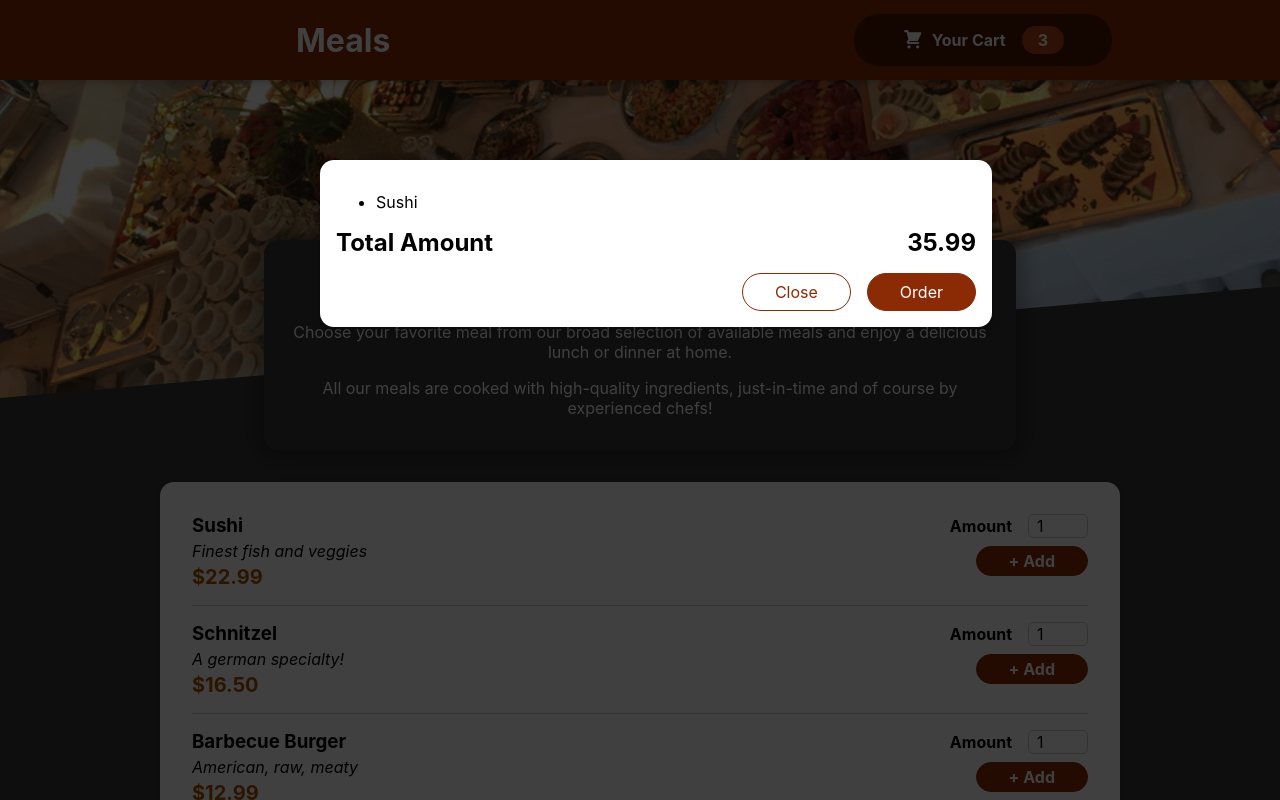
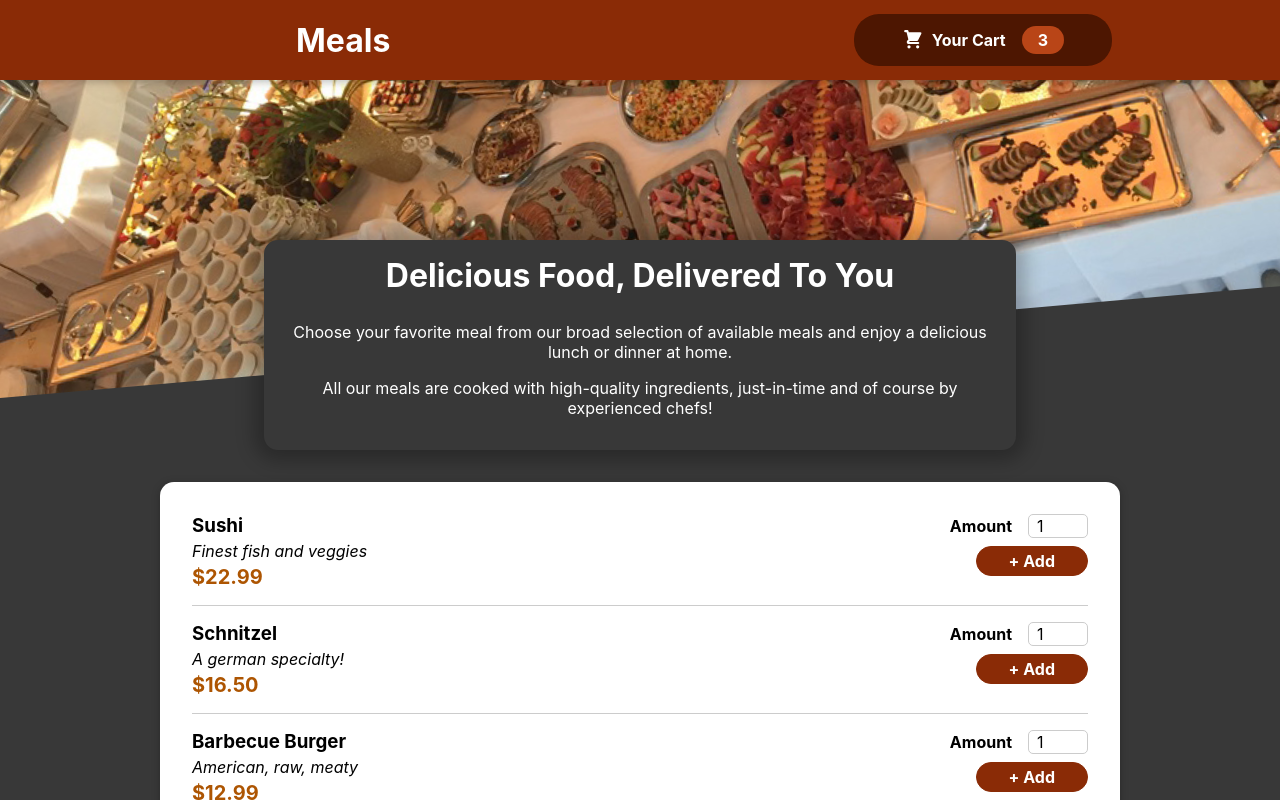
Before and after one commit to gkojunior/food-order-app, a React (Create React App) app: page / in a window 1280 px wide. Shown: the top 800 px of the page. Built offline with nearby package versions, Linux system fonts and the light colour scheme.

Commit message:
Managing cart and Modal State

```diff
--- a/src/App.js
+++ b/src/App.js
@@ -1,14 +1,24 @@
-import { Fragment } from 'react';
+import { Fragment, useState } from 'react';
 
 import Header from './Compnonets/Layout/Header';
 import Meals from './Compnonets/Meals/Meals';
 import Cart from './Compnonets/Cart/Cart';
 
 function App() {
+	const [cartIsShown, setCartIsShown] = useState(false);
+
+	const showCartHandler = () => {
+		setCartIsShown(true);
+	};
+
+	const hideCartHandler = () => {
+		setCartIsShown(false);
+	};
+
 	return (
-    <Fragment>
-      <Cart />
-			<Header />
+		<Fragment>
+      {cartIsShown && <Cart onClose={hideCartHandler}/>}
+      <Header onShowCart={showCartHandler} />
 			<main>
 				<Meals />
 			</main>
--- a/src/Compnonets/Cart/Cart.js
+++ b/src/Compnonets/Cart/Cart.js
@@ -1,7 +1,7 @@
 import Modal from '../UI/Modal';
 import classes from './Cart.module.css';
 
-export default function Cart({}) {
+export default function Cart({onClose}) {
 	const cartitems = (
 		<ul className={['cart-items']}>
 			{[{ id: 'c1', name: 'Sushi', amount: 2, price: 12.99 }].map((item) => (
@@ -11,14 +11,14 @@
 	);
 
 	return (
-		<Modal>
+		<Modal onClose={onClose}>
 			{cartitems}
 			<div className={classes.total}>
 				<span>Total Amount</span>
 				<span>35.99</span>
 			</div>
 			<div className={classes.actions}>
-				<button className={classes['button--alt']}>Close</button>
+				<button className={classes['button--alt']} onClick={onClose}>Close</button>
 				<button className={classes.button}>Order</button>
 			</div>
 		</Modal>
--- a/src/Compnonets/Layout/Header.js
+++ b/src/Compnonets/Layout/Header.js
@@ -4,12 +4,12 @@
 import mealsImages from '../../assets/meals.jpeg';
 import classes from './Header.module.css';
 
-export default function Header() {
+export default function Header({ onShowCart }) {
 	return (
 		<Fragment>
 			<header className={classes.header}>
 				<h1>Meals</h1>
-				<HeaderCartButton />
+				<HeaderCartButton onClick={onShowCart} />
 			</header>
 			<div className={classes['main-image']}>
 				<img src={mealsImages} alt='Table full of food' />
--- a/src/Compnonets/Layout/HeaderCartButton.js
+++ b/src/Compnonets/Layout/HeaderCartButton.js
@@ -1,9 +1,9 @@
 import CartIcon from '../Cart/CartIcon';
 import classes from './HeaderCartButton.module.css'
 
-export default function HeaderCartButton() {
+export default function HeaderCartButton({onClick}) {
 	return (
-		<button className={classes.button}>
+		<button className={classes.button} onClick={onClick}>
 			<span className={classes.icon}>
 				<CartIcon />
 			</span>
--- a/src/Compnonets/UI/Modal.js
+++ b/src/Compnonets/UI/Modal.js
@@ -3,8 +3,8 @@
 
 import classes from './Modal.module.css';
 
-const Backdrop = (props) => {
-	return <div className={classes.backdrop} />;
+const Backdrop = ({onClose}) => {
+	return <div className={classes.backdrop} onClick={onClose} />;
 };
 
 const ModalOverLay = ({children}) => {
@@ -20,7 +20,7 @@
 export default function Modal({ children }) {
 	return (
 		<Fragment>
-			{ReactDOM.createPortal(<Backdrop />, portalElement)}
+			{ReactDOM.createPortal(<Backdrop onClose={onClose}/>, portalElement)}
 			{ReactDOM.createPortal(
 				<ModalOverLay>{children}</ModalOverLay>,
 				portalElement
```
